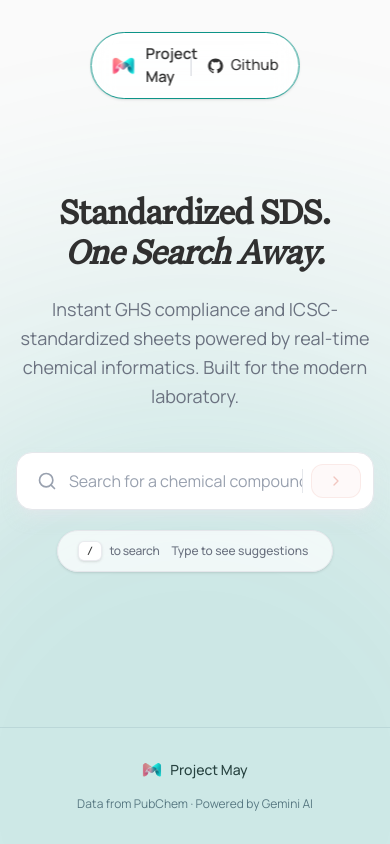
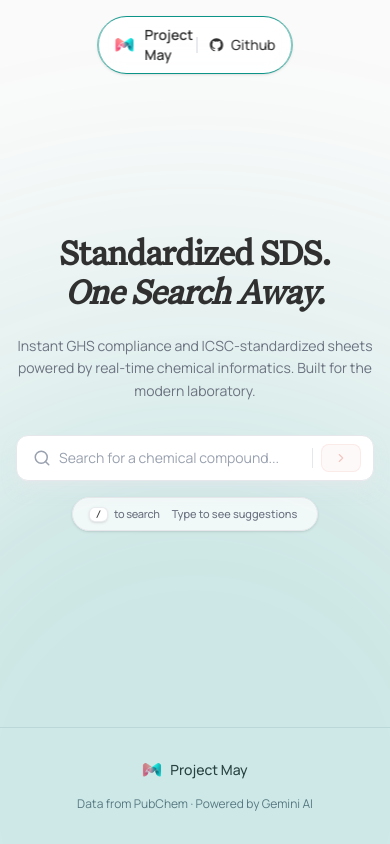
Before and after one commit to YoussefEltalyawy/Project-May, a Next.js app: page / in a window 390 px wide. Built offline with nearby package versions, Linux system fonts and the light colour scheme; what @react-pdf/renderer would draw is missing.

Commit message:
More Mobile Improvments

```diff
--- a/src/components/CompoundSearch.tsx
+++ b/src/components/CompoundSearch.tsx
@@ -130,18 +130,18 @@ export const CompoundSearch = ({ onSelectTerm, isLoading }: CompoundSearchProps)
       <div ref={wrapRef} className="relative z-50">
         {/* Search Input Container */}
         <div
-          className={`relative z-50 flex items-center bg-white rounded-2xl border transition-all duration-200 ${
+          className={`relative z-50 flex items-center bg-white rounded-xl sm:rounded-2xl border transition-all duration-200 ${
             open && hasDropdown
               ? "border-accent/30 ring-4 ring-accent/10 shadow-xl shadow-accent/10"
               : "border-brand-border shadow-lg shadow-gray-200/50 hover:border-gray-300"
           }`}
         >
           {/* Search Icon */}
-          <div className="pl-5 pr-3">
+          <div className="pl-4 sm:pl-5 pr-2 sm:pr-3">
             {isLoading || fetchingSuggest ? (
-              <Loader2 size={20} className="text-secondary shrink-0 animate-spin" />
+              <Loader2 size={18} className="text-secondary shrink-0 animate-spin sm:w-5 sm:h-5" />
             ) : (
-              <Search size={20} className="text-gray-400 shrink-0" />
+              <Search size={18} className="text-gray-400 shrink-0 sm:w-5 sm:h-5" />
             )}
           </div>
 
@@ -165,7 +165,7 @@ export const CompoundSearch = ({ onSelectTerm, isLoading }: CompoundSearchProps)
             }}
             onKeyDown={handleKeyDown}
             placeholder="Search for a chemical compound..."
-            className="flex-1 py-4 bg-transparent text-brand-text placeholder-gray-400 text-base outline-none"
+            className="flex-1 py-3 sm:py-4 bg-transparent text-brand-text placeholder-gray-400 text-sm sm:text-base outline-none"
             autoComplete="off"
             spellCheck={false}
           />
@@ -177,25 +177,25 @@ export const CompoundSearch = ({ onSelectTerm, isLoading }: CompoundSearchProps)
               <button
                 type="button"
                 onClick={handleClear}
-                className="p-1.5 text-gray-400 hover:text-gray-600 hover:bg-gray-100 rounded-lg transition-colors"
+                className="p-1 text-gray-400 hover:text-gray-600 hover:bg-gray-100 rounded-lg transition-colors"
               >
-                <X size={16} />
+                <X size={14} className="sm:w-4 sm:h-4" />
               </button>
             )}
 
             {/* Divider */}
-            <div className="w-px h-6 bg-gray-200" />
+            <div className="w-px h-5 sm:h-6 bg-gray-200" />
 
             {/* Submit button */}
             <button
               type="submit"
               disabled={isLoading || text.trim().length < 2}
               className="flex items-center gap-2 bg-secondary/10 text-secondary border border-secondary/30
-                         text-sm font-medium px-4 py-2 rounded-xl hover:bg-secondary/20
+                         text-xs sm:text-sm font-medium px-3 sm:px-4 py-1.5 sm:py-2 rounded-lg sm:rounded-xl hover:bg-secondary/20
                          active:scale-[0.98] transition-all disabled:opacity-40 disabled:cursor-not-allowed"
             >
               <span className="hidden sm:inline">{isLoading ? "Loading..." : "Search"}</span>
-              <ChevronRight size={16} className="sm:hidden" />
+              <ChevronRight size={14} className="sm:hidden" />
             </button>
           </div>
         </div>
@@ -220,7 +220,7 @@ export const CompoundSearch = ({ onSelectTerm, isLoading }: CompoundSearchProps)
               <li key={s}>
                 <button
                   type="button"
-                  className={`w-full text-left px-4 py-3 text-sm transition-colors flex items-center gap-3 ${
+                  className={`w-full text-left px-4 py-2.5 sm:py-3 text-sm transition-colors flex items-center gap-3 ${
                     idx === highlightedIndex
                       ? "bg-secondary/10 text-secondary"
                       : "text-brand-text-muted hover:bg-gray-50"
@@ -239,11 +239,11 @@ export const CompoundSearch = ({ onSelectTerm, isLoading }: CompoundSearchProps)
       </div>
 
       {/* Helper text */}
-      <div className="flex items-center justify-center mt-5">
-        <div className="flex flex-wrap justify-center items-center gap-2 sm:gap-4 px-5 py-2.5 bg-white/70 backdrop-blur-md border border-gray-200 rounded-full shadow-sm text-xs font-medium">
-          <p className="text-brand-text-muted flex items-center gap-2 tracking-tight">
+      <div className="flex items-center justify-center mt-4 sm:mt-5">
+        <div className="flex flex-wrap justify-center items-center gap-2 sm:gap-4 px-4 sm:px-5 py-2 sm:py-2.5 bg-white/70 backdrop-blur-md border border-gray-200 rounded-full shadow-sm text-[11px] sm:text-xs font-medium">
+          <p className="text-brand-text-muted flex items-center gap-1.5 sm:gap-2 tracking-tight">
             <span className="hidden sm:inline">Press</span>
-            <kbd className="px-2 py-1 bg-white border border-gray-200/80 rounded-md text-brand-text font-black text-[10px] shadow-sm leading-none flex items-center justify-center min-w-[20px]">
+            <kbd className="px-1.5 sm:px-2 py-0.5 sm:py-1 bg-white border border-gray-200/80 rounded-md text-brand-text font-black text-[9px] sm:text-[10px] shadow-sm leading-none flex items-center justify-center min-w-[18px] sm:min-w-[20px]">
               /
             </kbd>
             <span>to search</span>
--- a/src/components/HeroSection.tsx
+++ b/src/components/HeroSection.tsx
@@ -17,7 +17,7 @@ export function HeroSection({ onSelectTerm, isLoading, isCentered = false }: Her
         </h1>
 
         {/* Subheadline */}
-        <p className="text-lg sm:text-xl text-brand-text-muted max-w-2xl mx-auto leading-relaxed mb-10 animate-fade-up delay-2">
+        <p className="text-sm sm:text-lg md:text-xl text-brand-text-muted max-w-2xl mx-auto leading-relaxed mb-8 sm:mb-10 animate-fade-up delay-2">
           Instant GHS compliance and ICSC-standardized sheets powered by
           real-time chemical informatics. Built for the modern laboratory.
         </p>
--- a/src/components/LoadingState.tsx
+++ b/src/components/LoadingState.tsx
@@ -26,21 +26,21 @@ export function LoadingState({ progress, loadingStep }: LoadingStateProps) {
           />
         </div>
 
-        <div className="p-8 sm:p-10">
-          <div className="flex items-center gap-6">
+        <div className="p-5 sm:p-8 md:p-10">
+          <div className="flex items-center gap-4 sm:gap-6">
             {/* Animated icon */}
             <div className="relative shrink-0">
-              <div className="w-16 h-16 rounded-2xl bg-accent-light flex items-center justify-center">
-                <CurrentIcon size={28} className="text-accent" />
+              <div className="w-12 h-12 sm:w-14 sm:h-14 md:w-16 md:h-16 rounded-xl sm:rounded-2xl bg-accent-light flex items-center justify-center">
+                <CurrentIcon size={22} className="text-accent sm:w-6 sm:h-6 md:w-7 md:h-7" />
               </div>
-              <div className="absolute inset-0 rounded-2xl ring-2 ring-secondary/30 animate-pulse-ring" />
+              <div className="absolute inset-0 rounded-xl sm:rounded-2xl ring-2 ring-secondary/30 animate-pulse-ring" />
             </div>
 
             <div className="flex-1 min-w-0">
-              <h3 className="text-lg font-semibold text-brand-text mb-1">
+              <h3 className="text-base sm:text-lg font-semibold text-brand-text mb-1">
                 {LOADING_STEPS[loadingStep]?.label}
               </h3>
-              <p className="text-sm text-brand-text-muted mb-4">
+              <p className="text-xs sm:text-sm text-brand-text-muted mb-3 sm:mb-4">
                 {Math.round(progress)}% complete
               </p>
 
@@ -54,13 +54,13 @@ export function LoadingState({ progress, loadingStep }: LoadingStateProps) {
                     <div
                       key={step.label}
                       className={[
-                        "flex items-center gap-1.5 px-2.5 py-1 rounded-lg text-xs font-medium transition-all duration-300",
+                        "flex items-center gap-1 px-2 py-0.5 sm:px-2.5 sm:py-1 rounded-md sm:rounded-lg text-[10px] sm:text-xs font-medium transition-all duration-300",
                         isActive ? "bg-accent-light text-accent-dark"
                           : isDone  ? "bg-secondary/10 text-secondary"
                           : "bg-gray-100 text-gray-400",
                       ].join(" ")}
                     >
-                      <Icon size={12} />
+                      <Icon size={10} className="sm:w-3 sm:h-3" />
                       <span className="hidden sm:inline">{step.label}</span>
                     </div>
                   );
@@ -71,8 +71,8 @@ export function LoadingState({ progress, loadingStep }: LoadingStateProps) {
         </div>
 
         {/* Skeleton */}
-        <div className="px-8 pb-8">
-          <div className="skeleton h-32 w-full rounded-xl" />
+        <div className="px-5 sm:px-8 pb-5 sm:pb-8">
+          <div className="skeleton h-24 sm:h-32 w-full rounded-lg sm:rounded-xl" />
         </div>
       </div>
     </div>
--- a/src/components/SiteNav.tsx
+++ b/src/components/SiteNav.tsx
@@ -2,7 +2,7 @@ import Image from "next/image";
 
 const GITHUB_URL = "https://github.com/YoussefEltalyawy/Project-May";
 
-function GithubIcon({ size = 18 }: { size?: number }) {
+function GithubIcon({ size = 18, className }: { size?: number; className?: string }) {
   return (
     <svg
       width={size}
@@ -10,6 +10,7 @@ function GithubIcon({ size = 18 }: { size?: number }) {
       viewBox="0 0 24 24"
       fill="currentColor"
       aria-hidden="true"
+      className={className}
     >
       <path d="M12 2C6.477 2 2 6.484 2 12.017c0 4.425 2.865 8.18 6.839 9.504.5.092.682-.217.682-.483 0-.237-.008-.868-.013-1.703-2.782.605-3.369-1.343-3.369-1.343-.454-1.158-1.11-1.466-1.11-1.466-.908-.62.069-.608.069-.608 1.003.07 1.531 1.032 1.531 1.032.892 1.53 2.341 1.088 2.91.832.092-.647.35-1.088.636-1.338-2.22-.253-4.555-1.113-4.555-4.951 0-1.093.39-1.988 1.029-2.688-.103-.253-.446-1.272.098-2.65 0 0 .84-.27 2.75 1.026A9.564 9.564 0 0112 6.844c.85.004 1.705.115 2.504.337 1.909-1.296 2.747-1.027 2.747-1.027.546 1.379.202 2.398.1 2.651.64.7 1.028 1.595 1.028 2.688 0 3.848-2.339 4.695-4.566 4.943.359.309.678.92.678 1.855 0 1.338-.012 2.419-.012 2.747 0 .268.18.58.688.482A10.019 10.019 0 0022 12.017C22 6.484 17.522 2 12 2z" />
     </svg>
@@ -18,8 +19,8 @@ function GithubIcon({ size = 18 }: { size?: number }) {
 
 export function SiteNav() {
   return (
-    <nav className="fixed top-8 left-1/2 -translate-x-1/2 z-50">
-      <div className="flex items-center gap-4 px-5 py-2.5 rounded-full border border-accent bg-white/85 backdrop-blur-md shadow-sm">
+    <nav className="fixed top-4 md:top-8 left-1/2 -translate-x-1/2 z-50">
+      <div className="flex items-center gap-3 md:gap-5 px-4 py-2 md:px-6 md:py-3 rounded-full border border-accent bg-white/85 backdrop-blur-md shadow-sm">
         {/* Brand */}
         <div className="flex items-center gap-2.5">
           <Image
@@ -27,13 +28,13 @@ export function SiteNav() {
             alt="Project May logo"
             width={24}
             height={24}
-            className="object-contain"
+            className="w-5 h-5 md:w-7 md:h-7 object-contain"
           />
-          <span className="text-[15px] font-semibold text-brand-text">Project May</span>
+          <span className="text-sm md:text-base font-semibold text-brand-text">Project May</span>
         </div>
 
         {/* Vertical divider */}
-        <span className="w-px h-5 bg-gray-300" aria-hidden />
+        <span className="w-px h-4 md:h-5 bg-gray-300" aria-hidden />
 
         {/* GitHub link */}
         <a
@@ -42,8 +43,8 @@ export function SiteNav() {
           rel="noopener noreferrer"
           className="flex items-center gap-1.5 text-[15px] font-medium text-brand-text hover:text-accent transition-colors"
         >
-          <GithubIcon size={18} />
-          <span>Github</span>
+          <GithubIcon size={16} className="md:w-5 md:h-5" />
+          <span className="text-sm md:text-base">Github</span>
         </a>
       </div>
     </nav>
```
